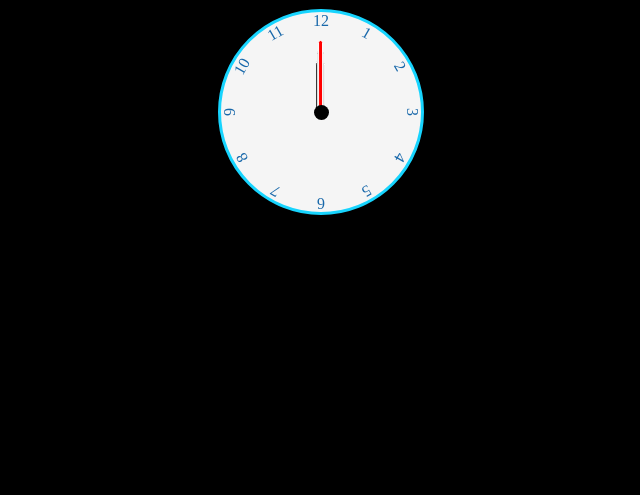
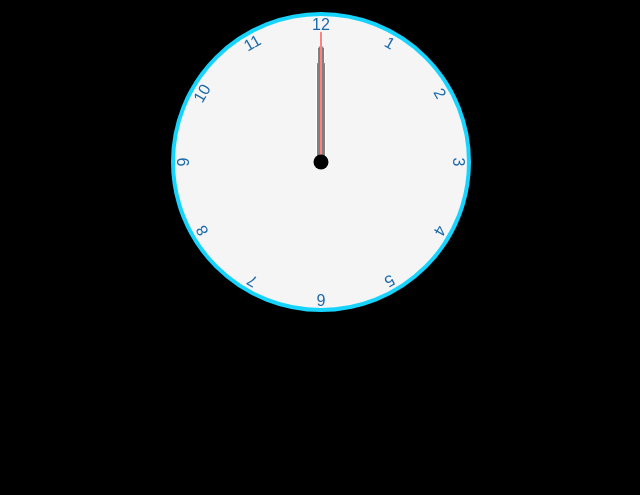
Before and after one commit to brazillucas/dsf_prog_prat, a plain HTML site: page projeto_02/index.html in a window 1280 px wide. Shown: the part 305-800 px from the top of the page, without its empty margins (319-959 px from the left). Drawn offline with Linux system fonts and the light colour scheme.

Commit message:
Aumentando tamanho do relógio, corrigindo ponteiros dele e o botão resetar

```diff
--- a/projeto_02/estilo.css
+++ b/projeto_02/estilo.css
@@ -40,12 +40,18 @@ button:hover {
     letter-spacing: 7px;
 }
 
+*, *::after, *::before {
+    box-sizing: border-box;
+    font-family: Gotham Rounded, sans-serif;
+}
+
+
 .clock{
-    width: 200px;
-    height: 200px;
+    width: 300px;
+    height: 300px;
     background-color: whitesmoke;
     border-radius: 50%;
-    border: 3px solid #17d4fe;
+    border: 4px solid #17d4fe;
     position: relative;
 }
 
@@ -55,10 +61,12 @@ button:hover {
     width: 100%;
     height: 100%;
     text-align: center;
+    transform: rotate(var(--rotation));
     font-size: 1rem;
-    transform: rotate(var(--rotation));
     color: #1868aa;
 }
+
+
 
 .clock .n1{ --rotation: 30deg; }
 .clock .n2{ --rotation: 60deg; }
@@ -82,7 +90,7 @@ button:hover {
     border-top-right-radius: 10px;
     transform-origin: bottom;
     z-index: 10;
-    transform: translateX(-59%) rotate(calc(var(--rotation) * 1deg));
+    transform: translateX(-50%) rotate(calc(var(--rotation) * 1deg));
 }
 
 .clock::after{
@@ -92,25 +100,26 @@ button:hover {
     z-index: 11;
     width: 15px;
     height: 15px;
-    top: 46.5%;
-    left: 46.5%;
+    top: 50%;
+    left: 50%;
+    transform: translate(-50%, -50%);
     border-radius: 50%;
 }
 
 .clock .time.second{
     width: 3px;
-    height: 35%;
+    height: 45%;
     background-color: red;
 }
 
 .clock .time.minute{
-    width: 5px;
-    height: 30%;
+    width: 7px;
+    height: 40%;
     background-color: black;
 }
 
 .clock .time.hour{
-    width: 8px;
-    height: 25%;
+    width: 10px;
+    height: 35%;
     background-color: black;
 }
--- a/projeto_02/script.js
+++ b/projeto_02/script.js
@@ -74,6 +74,9 @@ function setRotation(element, rotationRatio) {
 function stop() {
     document.querySelector("#cronometro").innerHTML = "00:00:00";
     document.querySelector("#cronometro_dias").innerHTML = "Faltam";
+    setRotation(sec, 0);
+    setRotation(min, 0);
+    setRotation(hour, 0);
     clearInterval(intervalId);
     localStorage.removeItem("timer");
 }
```
